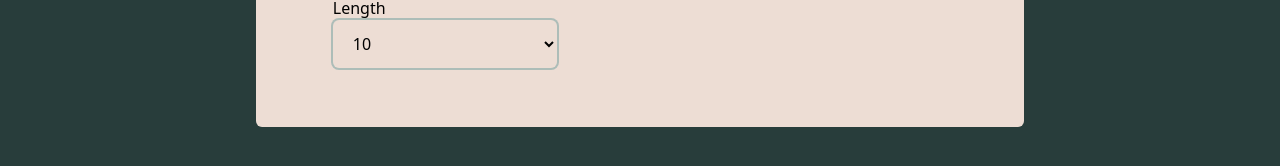
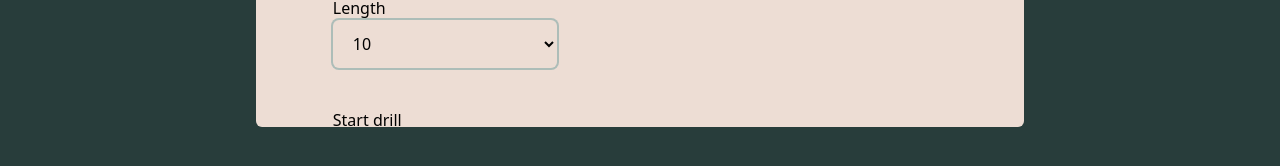
Before and after one commit to ludovico-chiavelli/practice-french-conjugations, a React (Create React App) app: page / in a window 1280 px wide. Shown: the part 604-770 px from the top of the page. Built offline with nearby package versions, Linux system fonts and the light colour scheme.

Commit message:
add switch routing

```diff
--- a/src/components/Container.js
+++ b/src/components/Container.js
@@ -1,4 +1,9 @@
 import React from "react";
+
+import {
+    Switch,
+    Route,
+  } from "react-router-dom";
 
 import { Navbar, Options } from "./"
 
@@ -8,7 +13,12 @@ export const Container = () => {
             <Navbar/>
             <div className="h-5/6 flex justify-center">
                 <div className="w-3/4  max-w-3xl mt-10 rounded-md flex justify-center items-center bg-[#EDDDD4] overflow-y-auto">
-                    <Options/>
+                    <Switch>
+                        <Route path="/drill">
+                            <p>dab</p>
+                        </Route>
+                        <Route path="/" component={Options}/>
+                    </Switch>
                 </div>
             </div>
         </div>
--- a/src/components/Options.js
+++ b/src/components/Options.js
@@ -1,4 +1,6 @@
 import React from "react";
+
+import { Link } from "react-router-dom";
 
 import { PreferencesBtn, SelectBtn } from ".";
 
@@ -58,6 +60,7 @@ export const Options = () => {
                 <h3>Length</h3>
                 <SelectBtn options={numWords}/>
             </div>
+            <Link to="/drill">Start drill</Link>
         </section>
     )
 }
```
